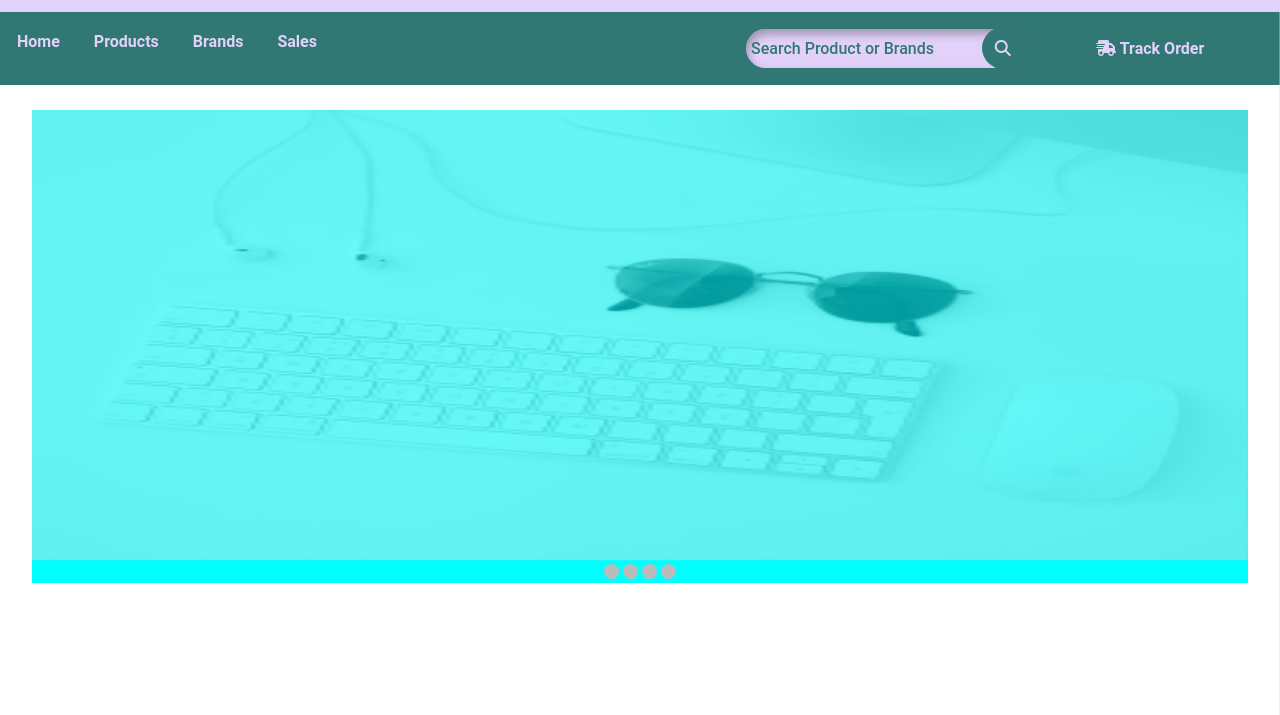
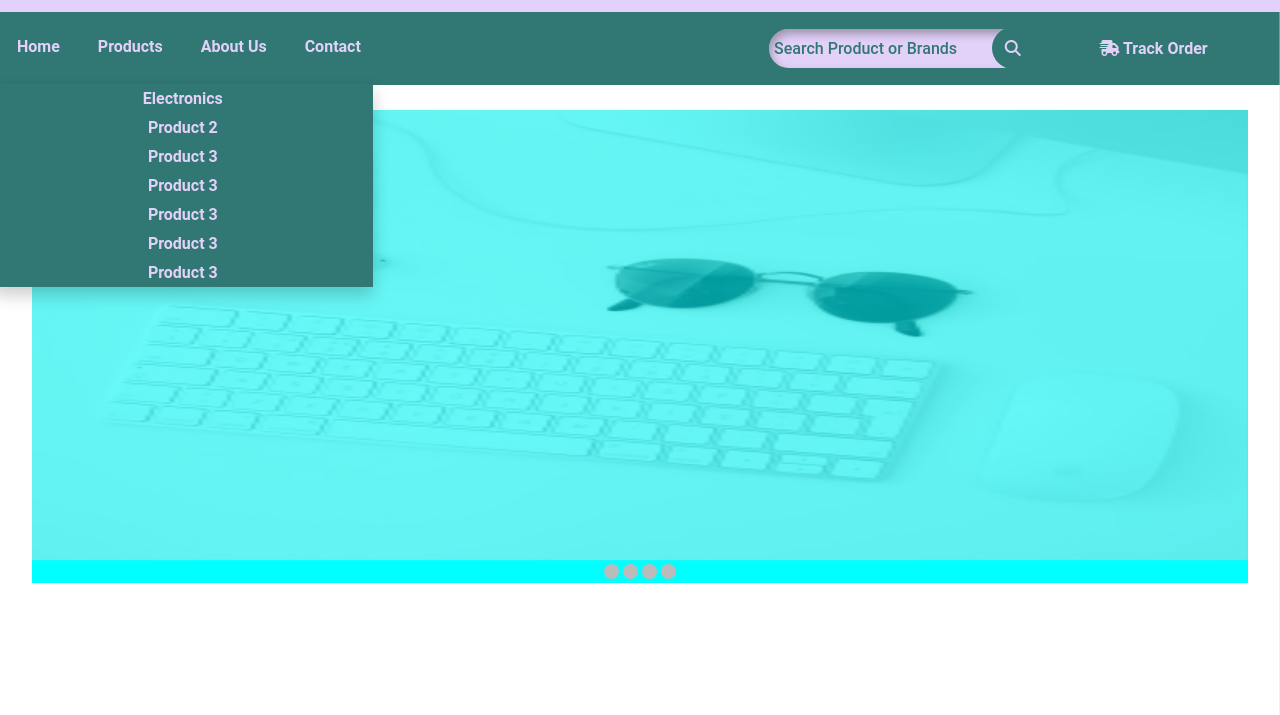
Before and after one commit to Zwivhuya6132/Makasana, a plain HTML site: page index.html in a window 1280 px wide. Shown: the part 68-783 px from the top of the page. Drawn offline with Linux system fonts and the light colour scheme.

Commit message:
Udating the header

```diff
--- a/css/header.css
+++ b/css/header.css
@@ -617,24 +617,64 @@ nav{
 .navigation{
     display: flex;
     padding: 10px 0;
-    color: #E2D1F9;
+    /* color: #E2D1F9; */
     justify-content: space-around;
     font-size: 0.9em;
     list-style-type: none;
     /* background-color: #757575; */
 }
 
-.my-dropdown-content{
-    display: none;
-    position: absolute;
-    background-color: #f9f9f9;
-    box-shadow: 0px 8px 16px 0px rgba(0, 0, 0, 0.2);
-    z-index: 1;
+
+.illegal li {
+  position: relative;
+}
+
+.my-dropdown-content li {
+  display: block;
 }
 
 .my-dropdown:hover .my-dropdown-content {
+  display: block;
+}
+ ul {
+    list-style: none;
+    margin: 0;
+    padding: 0;
+  }
+
+  .illegal li {
+    display: inline-block;
+    position: relative;
+  }
+
+  .illegal li a {
     display: block;
-}
+  }
+
+
+  .my-dropdown-content {
+    /* display: none; */
+    position: absolute;
+    display: flex;
+    flex-direction: column;
+    align-items: center;
+    background-color: #317773;
+    color: #317773;
+    box-shadow: 0px 8px 16px 0px rgba(0, 0, 0, 0.2);
+    z-index: 1;
+    top: 52px;
+    left: -100px;
+    width: 380px;
+  }
+
+  .my-dropdown-content li {
+    display: block;
+  }
+
+  .my-dropdown:hover .my-dropdown-content {
+    /* display: block; */
+  }
+
 
 /*  */
 .nav-item{
--- a/index.html
+++ b/index.html
@@ -168,15 +168,26 @@
             <!-- <li class="nav-item <?php if($page == 'funutures'){echo 'active';}?>"><a href="brands.php">Funutures</a></li> -->
             <!-- <li class="nav-item <?php if($page == 'appliences'){echo 'active';}?>"><a href="sales.php">Loadshedding</a></li> -->
 
-            <li class="nav-item"><a href="#">Home</a></li>
-            <li class="nav-item"><a href="#">Products</a></li>
-                <ul class="my-dropdown-content">
-                    <li><a href="#">Product 1</a></li>
-                    <li><a href="#">Product 2</a></li>
-                    <li><a href="#">Product 3</a></li>
+            <div class="illegal">
+                <ul>
+                  <li class="nav-item"><a href="#">Home</a></li>
+                  <li class="nav-item my-dropdown">
+                    <a href="#">Products</a>
+                    <ul class="my-dropdown-content">
+                      <li><a href="#">Electronics</a></li>
+                      <li><a href="#">Product 2</a></li>
+                      <li><a href="#">Product 3</a></li>
+                      <li><a href="#">Product 3</a></li>
+                      <li><a href="#">Product 3</a></li>
+                      <li><a href="#">Product 3</a></li>
+                      <li><a href="#">Product 3</a></li>
+                    </ul>
+                  </li>
+                  <li class="nav-item"><a href="#">About Us</a></li>
+                  <li class="nav-item"><a href="#">Contact</a></li>
                 </ul>
-            <li class="nav-item"><a href="#">Brands</a></li>
-            <li class="nav-item"><a href="#">Sales</a></li>
+              </div>
+
         </ul>
 
         <div class="r-nav">
```
Also changed, not shown: pracr.html (+40 -67 lines).
